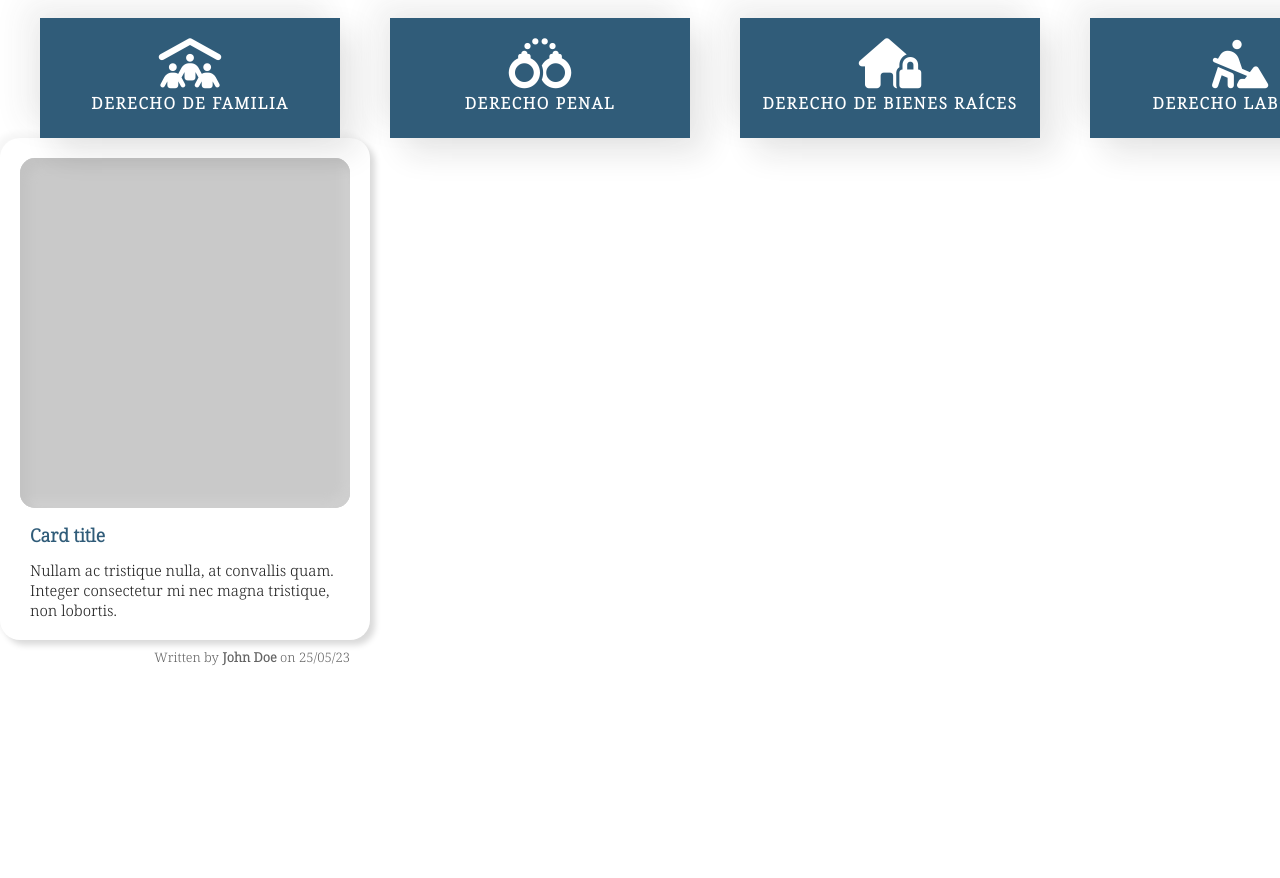
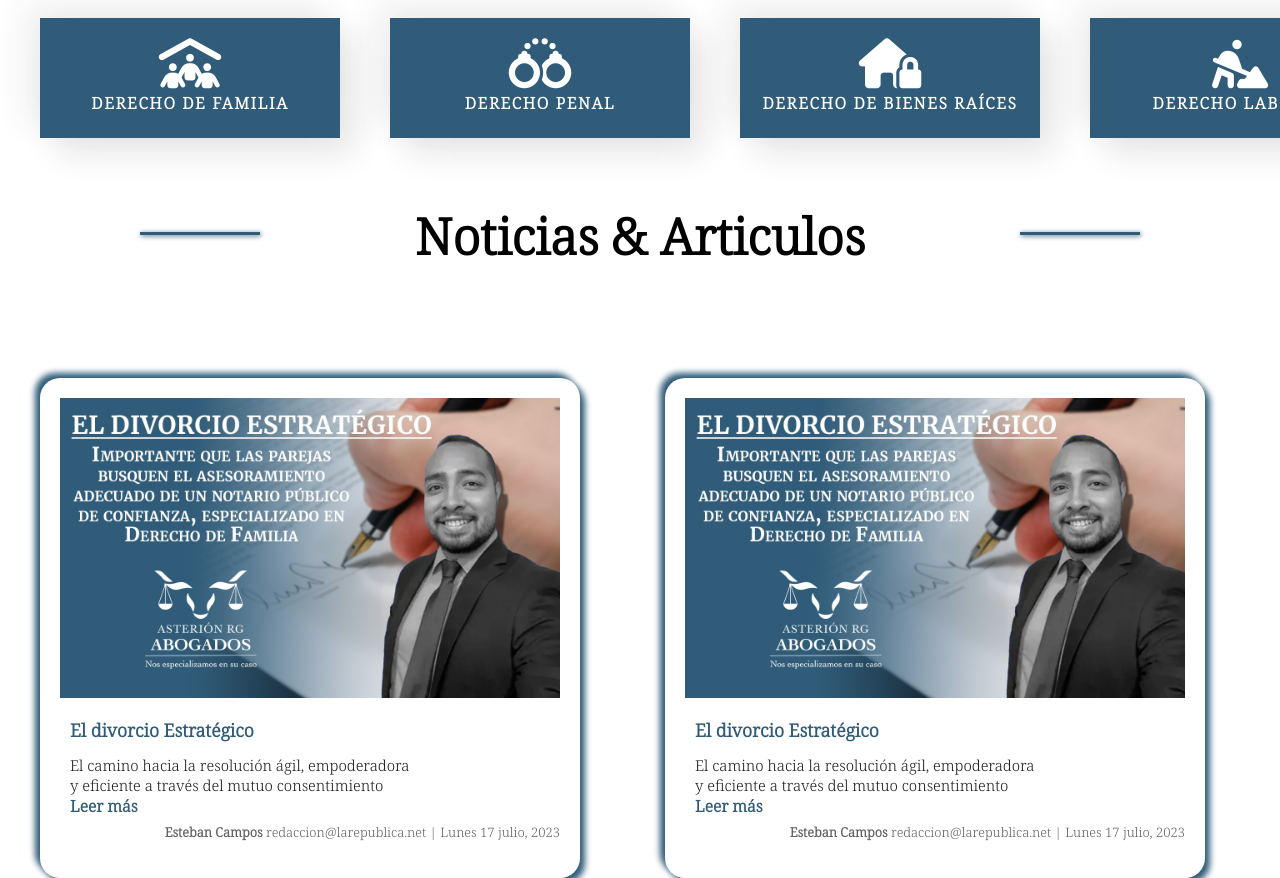
Before and after one commit to joanbs18/Asterion, a plain HTML site: page index.html in a window 1280 px wide. Shown: the part 1880-2758 px from the top of the page. Before the commit the page ends 2546 px from the top, so only its background shows below. Drawn offline with nearby package versions, Linux system fonts and the light colour scheme; no server answers.

Commit message:
Notices en el index

```diff
--- a/index.html
+++ b/index.html
@@ -204,7 +204,7 @@
                             doméstica.
                         </p>
 
-                        <a class="btn-link">Read More...</a>
+                        <a class="btn-link">Solicitar Cita</a>
                     </div>
                 </div>
                 <div class="card__services">
@@ -223,7 +223,7 @@
                             adipiscing it amet it...
                         </p>
 
-                        <a class="btn-link">Read More...</a>
+                        <a class="btn-link">Solicitar Cita</a>
                     </div>
                 </div>
                 <div class="card__services">
@@ -241,7 +241,7 @@
                             Le Ayudó en la compra, venta o arrendamiento de propiedades, resolver disputas de propiedad
                         </p>
 
-                        <a class="btn-link">Más información</a>
+                        <a class="btn-link">Solicitar Cita</a>
                     </div>
                 </div>
                 <div class="card__services">
@@ -260,24 +260,48 @@
                             adipiscing it amet it...
                         </p>
 
-                        <a class="btn-link">Read More...</a>
+                        <a class="btn-link">Solicitar Cita</a>
                     </div>
                 </div>
 
             </div>
         </section>
+        <section class="section__1">
+            <h1>Noticias & Articulos</h1>
+            <!-- <p>"Encontrar la orientación legal adecuada es esencial en momentos críticos"</p> -->
+            <br>
+            <br>
+
+        </section>
 
         <section class="section__notices">
             <div class="notices">
                 <div class="card__notices">
-                    <div class="card-image"></div>
-                    <p class="card-title">Card title</p>
+                    <div class="card-image"><a href=""><img src="img/noticias_1.jpg" alt=""></a></div>
+                    <p class="card-title">El divorcio Estratégico</p>
                     <p class="card-body">
-                        Nullam ac tristique nulla, at convallis quam. Integer consectetur mi nec magna tristique, non
-                        lobortis.
+                        El camino hacia la resolución ágil, empoderadora y eficiente a través del mutuo
+                        consentimiento
                     </p>
-                    <p class="card__final">Written by <span class="by-name">John Doe</span> on <span
-                            class="date">25/05/23</span></p>
+
+                    <a href="https://www.larepublica.net/noticia/el-divorcio-estrategico-el-camino-hacia-la-resolucion-agil-empoderadora-y-eficiente-a-traves-del-mutuo-consentimiento" class="card-link">Leer más </a>
+                    <p class="card__final"><span class="by-name">Esteban Campos</span> redaccion@larepublica.net | <span
+                            class="date">Lunes 17 julio, 2023</span></p>
+
+                </div>
+
+
+                <div class="card__notices">
+                    <div class="card-image"><a href=""><img src="img/noticias_1.jpg" alt=""></a></div>
+                    <p class="card-title">El divorcio Estratégico</p>
+                    <p class="card-body">
+                        El camino hacia la resolución ágil, empoderadora y eficiente a través del mutuo
+                        consentimiento
+                    </p>
+
+                    <a href="https://www.larepublica.net/noticia/el-divorcio-estrategico-el-camino-hacia-la-resolucion-agil-empoderadora-y-eficiente-a-traves-del-mutuo-consentimiento" class="card-link">Leer más </a>
+                    <p class="card__final"><span class="by-name">Esteban Campos</span> redaccion@larepublica.net | <span
+                            class="date">Lunes 17 julio, 2023</span></p>
                 </div>
             </div>
         </section>
--- a/styles.css
+++ b/styles.css
@@ -1,4 +1,5 @@
 @import url("https://fonts.googleapis.com/css2?family=Noto+Serif:wght@300&display=swap");
+@import url("https://fonts.googleapis.com/css2?family=Merriweather:wght@300&display=swap");
 
 * {
   padding: 0;
@@ -678,18 +679,41 @@
   border-bottom: 1px solid #1d8122;
 }
 
+.section__notices {
+  display: flex;
+  justify-content: center;
+  flex-direction: row;
+  align-items: center;
+}
+
+.notices {
+  width: 100%;
+  max-width: 1200px;
+  margin: auto;
+  display: grid;
+  grid-template-columns: repeat(2, 1fr);
+  grid-gap: 50px;
+  text-wrap: balance;
+  color: #fff;
+}
+
 .card__notices {
   padding: 20px;
-  width: 330px;
-  min-height: 370px;
+  max-width: 500px;
+  height: 460px;
   border-radius: 20px;
   background: #fff;
-  box-shadow: 5px 5px 6px #dadada, -5px -5px 6px #f6f6f6;
+  box-shadow: 5px 5px 6px #305c79, -5px -5px 6px #305c79;
   transition: 0.4s;
+  font-family: "Merriweather", serif;
 }
 
 .card__notices:hover {
   translate: 0 -10px;
+}
+
+.card-title:hover {
+  text-decoration: underline;
 }
 
 .card__notices .card-title {
@@ -700,10 +724,12 @@
 }
 
 .card__notices .card-image {
-  min-height: 350px;
-  background-color: #c9c9c9;
-  border-radius: 15px;
-  box-shadow: inset 8px 8px 10px #c3c3c3, inset -8px -8px 10px #cfcfcf;
+  min-height: 180px;
+  width: 100%;
+}
+
+.card__notices .card-image a img {
+  width: 500px;
 }
 
 .card__notices .card-body {
@@ -719,15 +745,27 @@
   color: #636363;
 }
 
+.card-link {
+  margin: 13px 0 0 10px;
+  font-size: 16px;
+  color: #305c79;
+  font-weight: 700;
+}
+
+.card-link:hover {
+  text-decoration: underline;
+}
+
 .card__notices .by-name {
   font-weight: 700;
 }
 
 @media screen and (max-width: 600px) {
   .contact_whattsapp a img {
-    height: 60px;
+    width: 80px;
     margin-top: 160%;
     margin-right: 4%;
+    z-index: 99;
   }
   .contact__icons__email .icons__header i {
     display: none;
@@ -851,4 +889,31 @@
   .card__services {
     width: 320px;
   }
+
+  .section__notices {
+    display: grid;
+    place-content: center;
+  }
+
+
+.notices {
+  grid-template-columns: repeat(1, 1fr);
+  gap: 20px;
 }
+
+.card__notices {
+  padding: 20px;
+  max-width: 300px;
+  height: 420px;
+
+}
+
+.card__notices .card-image {
+  min-height: 180px;
+}
+
+.card__notices .card-image a img {
+  width: 300px;
+}
+
+}
```
Also changed, not shown: img/noticias_1.jpg (added).
